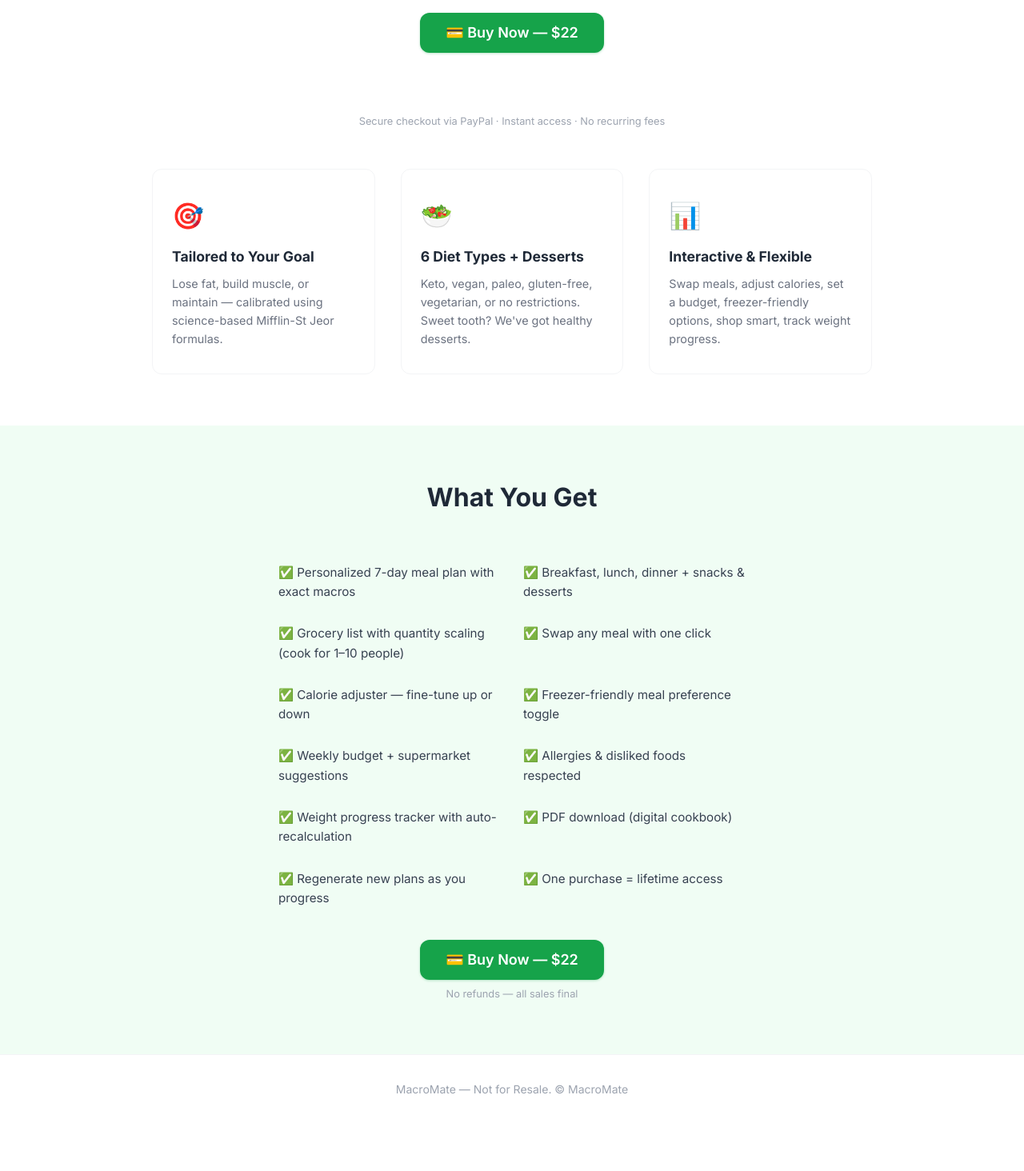
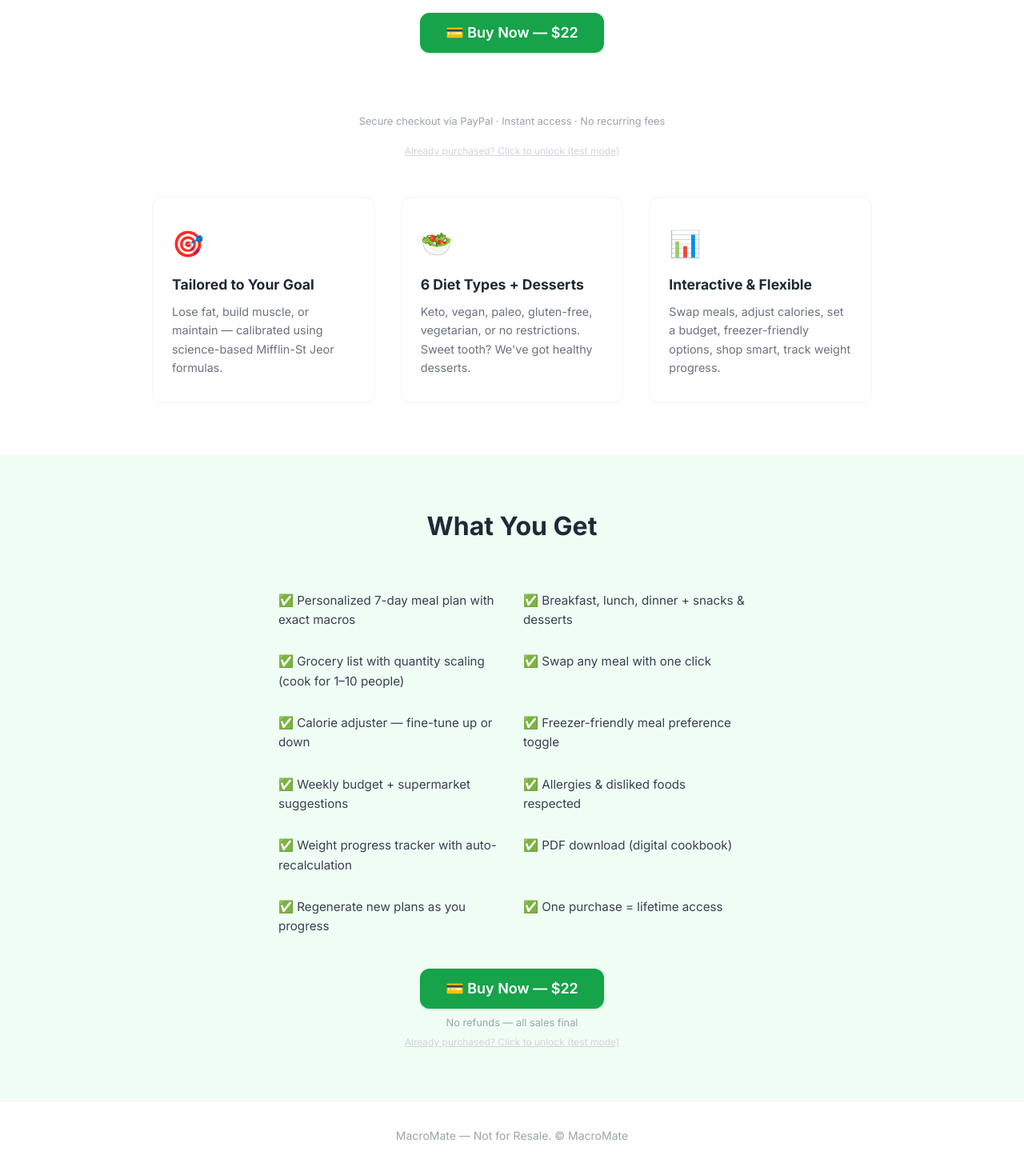
Before and after one commit to findomxmarketplace-collab/macromate, a React (Vite) app: page / in a window 1280 px wide. Shown: the part 623-2087 px from the top of the page at 80% size. Before the commit the page ends 2028 px from the top, so only its background shows below. Built offline with nearby package versions, Linux system fonts and the light colour scheme.

Commit message:
Add test unlock link for development testing

```diff
--- a/src/App.jsx
+++ b/src/App.jsx
@@ -169,6 +169,10 @@ function App() {
               <p style={{ fontSize: '0.8rem', color: 'var(--gray-400)' }}>
                 Secure checkout via PayPal · Instant access · No recurring fees
               </p>
+              <a href="#" onClick={(e) => { e.preventDefault(); localStorage.setItem('macromate_purchased', 'true'); setPurchased(true); }}
+                style={{ fontSize: '0.75rem', color: 'var(--gray-300)', textDecoration: 'underline', cursor: 'pointer', marginTop: '0.25rem' }}>
+                Already purchased? Click to unlock (test mode)
+              </a>
             </div>
             <div className="benefits">
               <div className="benefit-card">
@@ -211,6 +215,10 @@ function App() {
                 💳 Buy Now — $22
               </button>
               <p style={{ fontSize: '0.8rem', color: 'var(--gray-400)', marginTop: '0.5rem' }}>No refunds — all sales final</p>
+              <a href="#" onClick={(e) => { e.preventDefault(); localStorage.setItem('macromate_purchased', 'true'); setPurchased(true); }}
+                style={{ fontSize: '0.75rem', color: 'var(--gray-300)', textDecoration: 'underline', cursor: 'pointer', display: 'block', marginTop: '0.25rem' }}>
+                Already purchased? Click to unlock (test mode)
+              </a>
             </div>
           </div>
         </section>
```
Also changed, not shown: test-screenshot.png (added).
